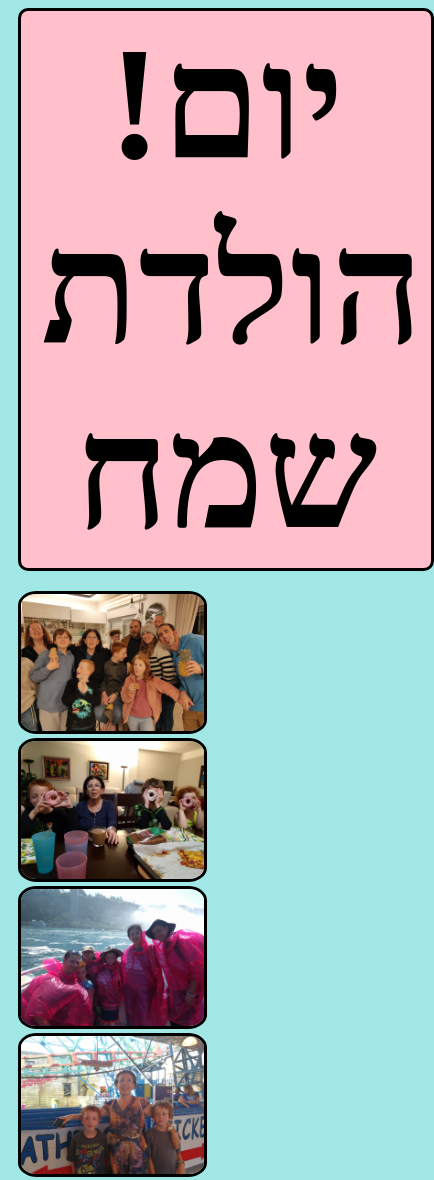
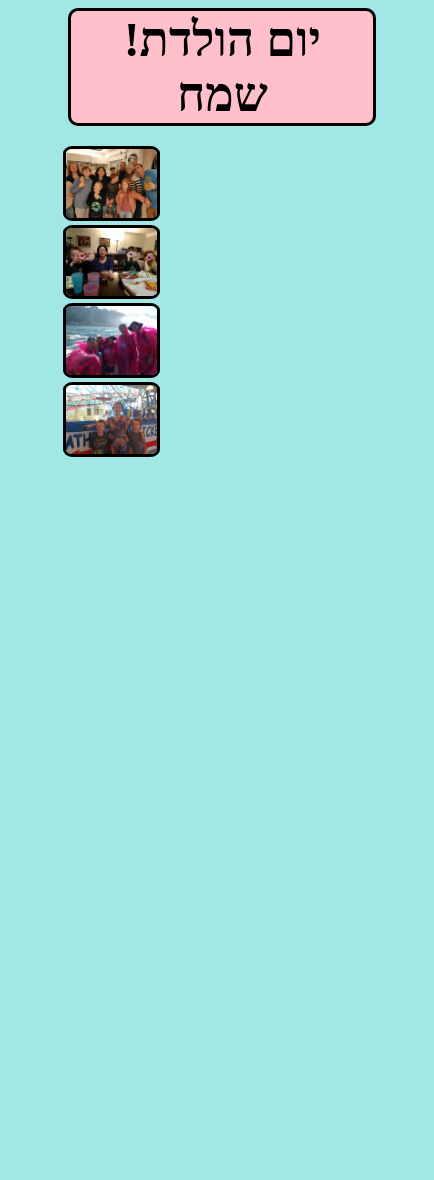
Before and after one commit to TomerRad/grandma-bday, a plain HTML site: page index.html in a window 390 px wide. Shown: the whole page, 434 px wide, since content can reach past the window. After the commit the page ends 844 px from the top, so only its background shows below. Drawn offline with Linux system fonts and the light colour scheme; a web font is replaced by a local one.

Commit message:
Add files via upload

```diff
--- a/style.css
+++ b/style.css
@@ -1,11 +1,12 @@
-*{
-    background-color: #A0E7E5;
+* {
+  background-color: #a0e7e5;
+  font-size: 100%;
 }
 
 h1 {
   font-family: "rubik doodle shadow";
-    font-size: 10rem;
-    width: 99%;
+  font-size: 200px;
+  width: 70%;
   text-align: center;
   color: black;
   background-color: pink;
@@ -15,23 +16,11 @@ h1 {
   margin-bottom: 20px;
   margin-right: 100px;
   border-radius: 10px;
+  position: relative;
+  left: 13.5%;
 }
 
-div {
-    font: 1rem;
-}
-
-div > p {
-    background-color: black;
-    border: solid white;
-    color: pink;
-    top: px;
-    padding: 15px;
-    position: absolute;
-    margin: 10px 10px;
-}
-
-img{
+img {
   margin: 0;
   border: solid;
   border-radius: 10%;
@@ -40,7 +29,36 @@ img{
   margin-right: 0;
 }
 
-#big-div{
+#big-div {
   position: relative;
   left: 10px;
 }
+#small-div {
+  align-content: center;
+  text-align: center;
+}
+
+@media (max-width: 1728px) {
+  h1 {
+    font-size: 5rem;
+  }
+}
+
+@media (max-width: 768px) {
+  h1 {
+    font-size: 3rem;
+  }
+}
+
+@media (max-width: 300px) {
+    h1 {
+      font-size: 1em;
+      width: 100%;
+    }
+  }
+
+@media (max-width: 960px) {
+  #small-div {
+    width: 50%;
+  }
+}
```
Lines whose indentation alone changed are shown as unchanged.
